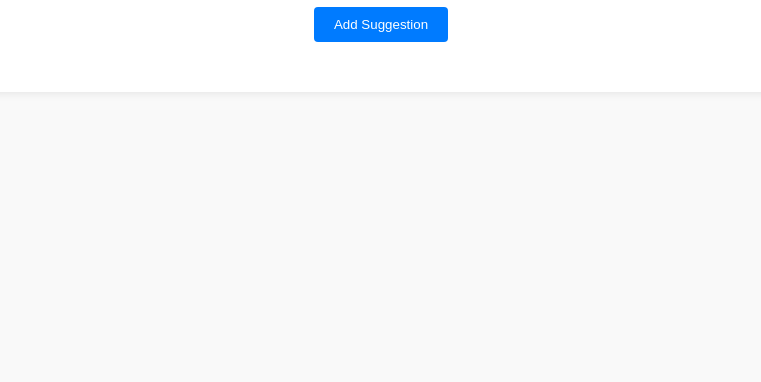
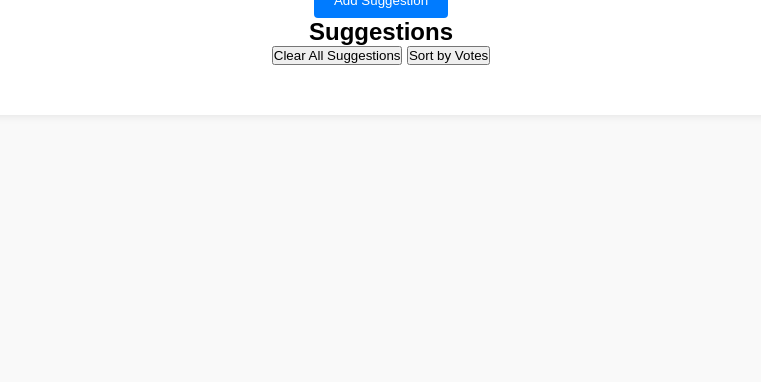
Before and after one commit to dhjl0216/foodvote2, a plain HTML site: page index.html in a window 1280 px wide. Shown: the part 418-800 px from the top of the page, without its empty margins (259-1020 px from the left). Drawn offline with Linux system fonts and the light colour scheme.

Commit message:
Update index.html

```diff
--- a/index.html
+++ b/index.html
@@ -16,6 +16,13 @@
       <button onclick="addSuggestion()">Add Suggestion</button>
     </div>
 
+<h2>Suggestions</h2>
+<div class="controls">
+  <button onclick="clearAll()">Clear All Suggestions</button>
+  <button onclick="sortByVotes()">Sort by Votes</button>
+</div>
+
+
     <div id="suggestionsList" class="suggestions-list"></div>
   </div>
 
```
